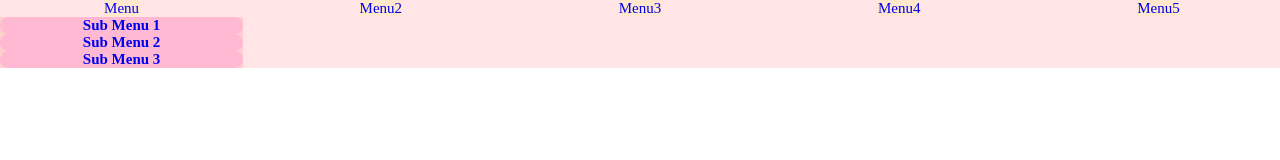
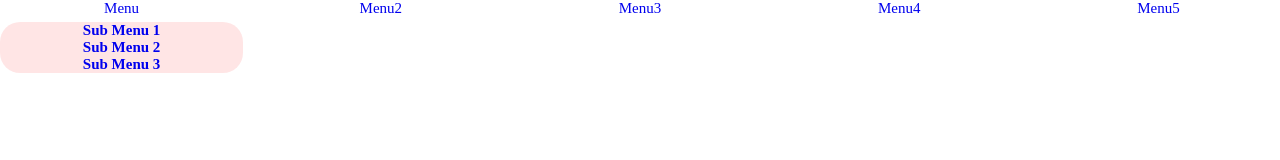
Before and after one commit to leekiwon31221213/js_study, a plain HTML site: page 0503스터디복습.html in a window 1280 px wide. Both pictures are taken after a click on the link "Menu". Drawn offline with Linux system fonts and the light colour scheme.

Commit message:
[update] 열어봄
[update] 열어봄

```diff
--- a/0503스터디복습.html
+++ b/0503스터디복습.html
@@ -24,17 +24,17 @@
         text-decoration: none;
       }
 
-      .li-parent li:last-child {
+      /* .li-parent li:last-child {
         padding: 0;
-      }
+      } */
 
       .menu > a {
-        background-color: rgba(255, 255, 0, 0.1);
+        /* background-color: rgba(255, 255, 0, 0.1); */
         width: 100%;
       }
 
       .li-parent {
-        background-color: rgba(255, 0, 0, 0.1);
+        /* background-color: rgba(255, 0, 0, 0.1); */
         width: 100%;
         position: relative;
         display: flex;
@@ -55,11 +55,8 @@
         width: 100%;
         font-weight: bold;
         color: #fff;
+        border-radius: 20px;
         background-color: rgba(255, 0, 0, 0.1);
-      }
-      .menu-sub li {
-        border-radius: 20px;
-        background-color: rgba(255, 0, 255, 0.1);
       }
     </style>
   </head>
@@ -123,6 +120,16 @@
       function subMenuDown(x) {
         subMenuList = x.nextElementSibling;
         subMenuList.style.display = "block";
+        subMenuList.animate(
+          {
+            transform: ["translate(0)", "translateY(5px)"],
+          },
+          {
+            duration: 300,
+            fill: "forwards",
+            easing: "ease-in-out",
+          }
+        );
       }
 
       function subMenuUp(x) {
```
Also changed, not shown: 1 other file.
